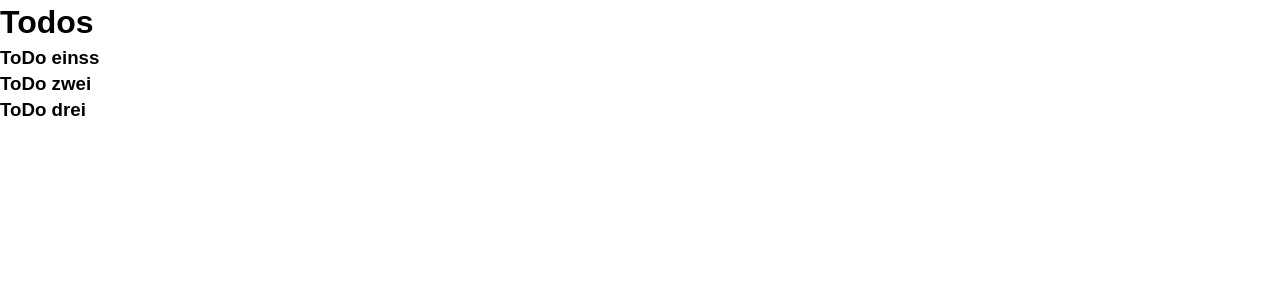
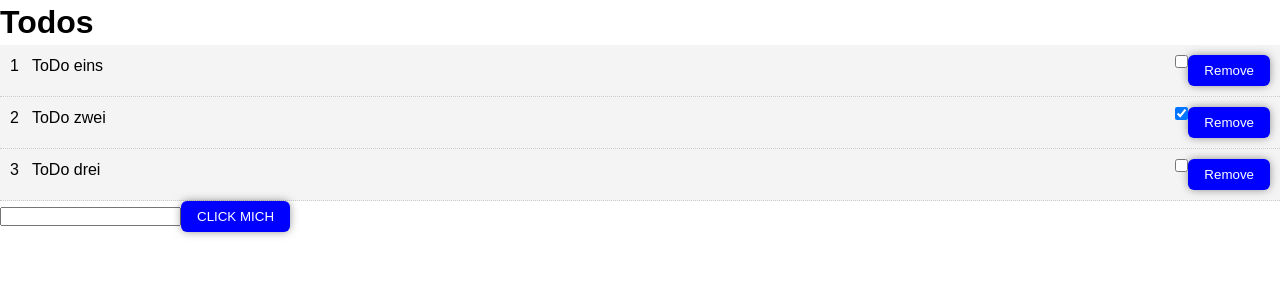
Before and after one commit to NK201/First-Vue.js-tests, a Vue app: page / in a window 1280 px wide. Shown: the top 300 px of the page. Built offline with nearby package versions, Linux system fonts and the light colour scheme.

Commit message:
Checkbox, Buttons, start von Eventbus

```diff
--- a/src/App.vue
+++ b/src/App.vue
@@ -1,12 +1,13 @@
 <template>
   <div id="app">
-<Todos v-bind:todos="todos"/>
+    <Todos />
+    <!-- <Todos /> -->
   </div>
 </template>
 
 <script>
 
-import Todos from './components/Todos';
+import Todos from "./components/Todos";
 
 export default {
   name: 'app',
@@ -16,23 +17,7 @@ export default {
   },
   data() {
     return {
-      todos: [
-        {
-          id: 1,
-          title: "ToDo einss",
-          completed: false
-        },
-        {
-          id: 2,
-          title: "ToDo zwei",
-          completed: true
-        },
-        {
-          id: 3,
-          title: "ToDo drei",
-          completed: false
-        }
-      ]
+
     }
   }
 }
--- a/src/components/HelloWorld.vue
+++ b/src/components/HelloWorld.vue
@@ -1,6 +1,7 @@
 <template>
   <div class="hello">
-<h1>Hello World</h1>
+    <h1>Hello World</h1>
+
   </div>
 </template>
 
@@ -18,14 +19,17 @@ export default {
 h3 {
   margin: 40px 0 0;
 }
+
 ul {
   list-style-type: none;
   padding: 0;
 }
+
 li {
   display: inline-block;
   margin: 0 10px;
 }
+
 a {
   color: #42b983;
 }
--- a/src/components/TodoItem.vue
+++ b/src/components/TodoItem.vue
@@ -1,22 +1,29 @@
 <template>
-  <div>
+    <div class="todo-item" vbind-class="{is-complete}">
+        <div class="title">
+            {{todo.id}} &nbsp; {{todo.title}}
 
-      <p>Todo Item</p>
+        </div>
+
+        <button class="button">Remove</button>
+        <input type="checkbox" v-model="todo.completed">
     </div>
 </template>
 
 <script>
 export default {
-  name: "TodoItem"
+    name: "TodoItem",
+    props: { todo: { type: Object, required: true } }
 }
 </script>
 
 <style scoped>
-
 .todo-item {
     background: #f4f4f4;
     padding: 10px;
-        border-bottom: 1pc #ccc dotted;
+    border-bottom: 1px #ccc dotted;
+    display: block;
+    overflow: hidden;
 }
 
 .is-complete {
@@ -31,6 +38,24 @@ export default {
     border-radius: 50%;
     cursor: pointer;
     float: right;
+}
 
+.title {
+    float: left;
+}
+
+.button {
+    padding: 8px 16px;
+    color: white;
+    background-color: blue;
+    border: none;
+    border-radius: 6px;
+    box-shadow: 0 0 10px -1px rgba(0, 0, 0, 0.5);
+    cursor: crosshair;
+    float: right;
+}
+
+input {
+    float: right;
 }
 </style>
--- a/src/components/Todos.vue
+++ b/src/components/Todos.vue
@@ -2,19 +2,96 @@
   <div>
     <h1>Todos</h1>
 
-    <div v-bind:key="todo.id" v-for="todo in todos">
-        <h3>{{todo.title}}</h3>
+    <div v-bind:key="index" v-for="(todo,index) in todos">
+      <TodoItem v-bind:todo="todo" />
+
     </div>
+
+    <input type="text" v-model="inputText">
+
+    <button class="button" @click="addItem">
+      CLICK MICH
+    </button>
+
   </div>
 </template>
 
 <script>
+import TodoItem from './TodoItem';
+
+
 export default {
   name: "Todos",
-  props: ["todos"]
+  components: {
+    TodoItem
+  },
+  data() {
+    return {
+      todos: [
+
+      ],
+      inputText: null
+    }
+  },
+  methods: {
+    // METHODEN
+    // --------------------
+
+    addItem() {
+
+      // get max ID in array
+      let max = 0;
+      this.todos.forEach(element => {
+        if (max <= element.id) {
+          max = element.id + 1;
+        }
+
+      });
+
+
+      if (this.inputText != null) {
+        this.todos.push({ id: max, title: this.inputText, completed: false })
+        this.inputText = null;
+      }
+
+    }
+
+  },
+  beforeMount() {
+    this.todos = [
+      {
+        id: 1,
+        title: "ToDo eins",
+        completed: false
+      },
+      {
+        id: 2,
+        title: "ToDo zwei",
+        completed: true
+      },
+      {
+        id: 3,
+        title: "ToDo drei",
+        completed: false
+      }
+    ]
+  }
 }
 </script>
 
 <style scoped>
+.button {
+  padding: 8px 16px;
+  color: white;
+  background-color: blue;
+  border: none;
+  border-radius: 6px;
+  box-shadow: 0 0 10px -1px rgba(0, 0, 0, 0.5);
+  cursor: crosshair;
+}
 
+.button:hover {
+  background-color: blueviolet;
+  box-shadow: 0 2px 10px -1px rgba(0, 0, 0, 0.9);
+}
 </style>
--- /dev/null
+++ b/src/eventbus.js
@@ -0,0 +1,9 @@
+import Vue from 'vue'
+
+// TODO
+
+let eventbus = new Vue({
+
+});
+
+export default eventbus;
--- a/src/main.js
+++ b/src/main.js
@@ -1,8 +1,9 @@
 import Vue from 'vue'
 import App from './App.vue'
+import eventbus from './eventbus'
 
 Vue.config.productionTip = false
 
 new Vue({
-  render: h => h(App),
+    render: h => h(App),
 }).$mount('#app')
```
Lines whose indentation alone changed are shown as unchanged.
